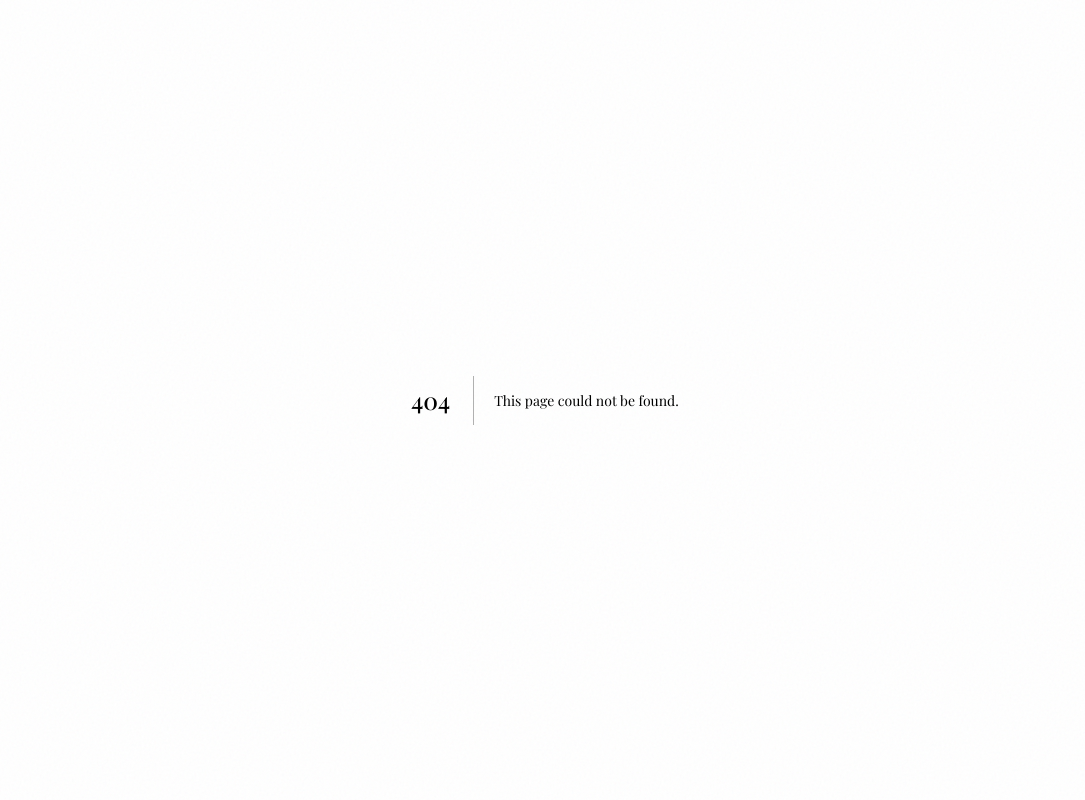
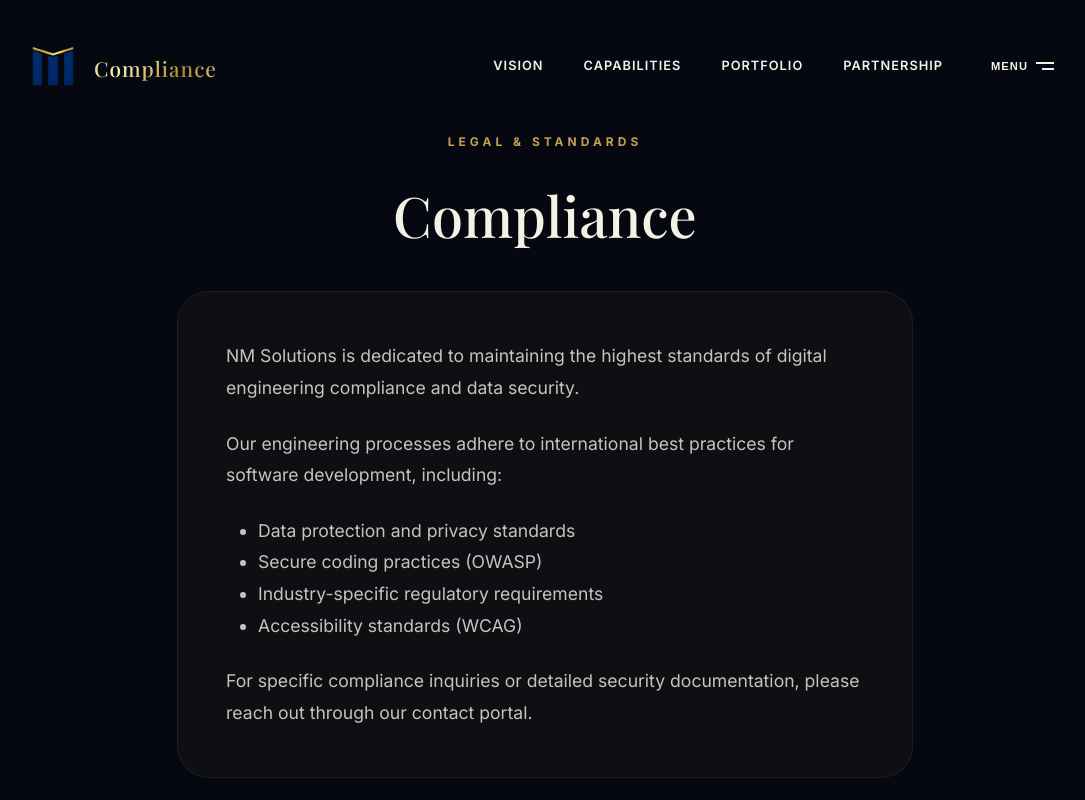
Before and after one commit to Mapetere/nm_holdings_site, a Next.js app: page /compliance in a window 1280 px wide. Before the commit this address had no page. Shown: the top 800 px of the page, without its empty margins (95-1180 px from the left). Built offline with nearby package versions, Linux system fonts and the light colour scheme; a web font is replaced by a local one.

Commit message:
feat: add dedicated pages for privacy policy, social media services, and terms and conditions.

```diff
--- /dev/null
+++ b/src/app/compliance/page.tsx
@@ -0,0 +1,47 @@
+'use client';
+import React from 'react';
+import Header from '@/components/Header';
+import Footer from '@/components/Footer';
+import BackToHome from '@/components/BackToHome';
+
+export default function CompliancePage() {
+    return (
+        <main className="section-navy" style={{ minHeight: '100vh', padding: '8rem 0' }}>
+            <Header />
+            <div className="container" style={{ maxWidth: '800px', textAlign: 'center' }}>
+                <span style={{ textTransform: 'uppercase', letterSpacing: '4px', fontWeight: '700', fontSize: '0.75rem', color: 'var(--gold)' }}>Legal & Standards</span>
+                <h1 className="serif" style={{ fontSize: '3.5rem', margin: '1rem 0 2rem', color: 'var(--cream)' }}>Compliance</h1>
+
+                <div style={{
+                    fontFamily: 'Inter, system-ui, sans-serif',
+                    color: 'rgba(244, 241, 231, 0.8)',
+                    lineHeight: '1.8',
+                    fontSize: '1.1rem',
+                    textAlign: 'left',
+                    background: 'rgba(194, 159, 82, 0.05)',
+                    padding: '3rem',
+                    borderRadius: '32px',
+                    border: '1px solid rgba(194, 159, 82, 0.1)'
+                }}>
+                    <p style={{ marginBottom: '1.5rem' }}>
+                        NM Solutions is dedicated to maintaining the highest standards of digital engineering compliance and data security.
+                    </p>
+                    <p style={{ marginBottom: '1.5rem' }}>
+                        Our engineering processes adhere to international best practices for software development, including:
+                    </p>
+                    <ul style={{ paddingLeft: '2rem', marginBottom: '1.5rem' }}>
+                        <li>Data protection and privacy standards</li>
+                        <li>Secure coding practices (OWASP)</li>
+                        <li>Industry-specific regulatory requirements</li>
+                        <li>Accessibility standards (WCAG)</li>
+                    </ul>
+                    <p>
+                        For specific compliance inquiries or detailed security documentation, please reach out through our contact portal.
+                    </p>
+                </div>
+            </div>
+            <BackToHome />
+            <Footer />
+        </main>
+    );
+}
```
Also changed, not shown: src/app/privacy/page.tsx (+7 -0 lines), src/app/social-media/page.tsx (+4 -11 lines), src/app/terms/page.tsx (+7 -0 lines).
